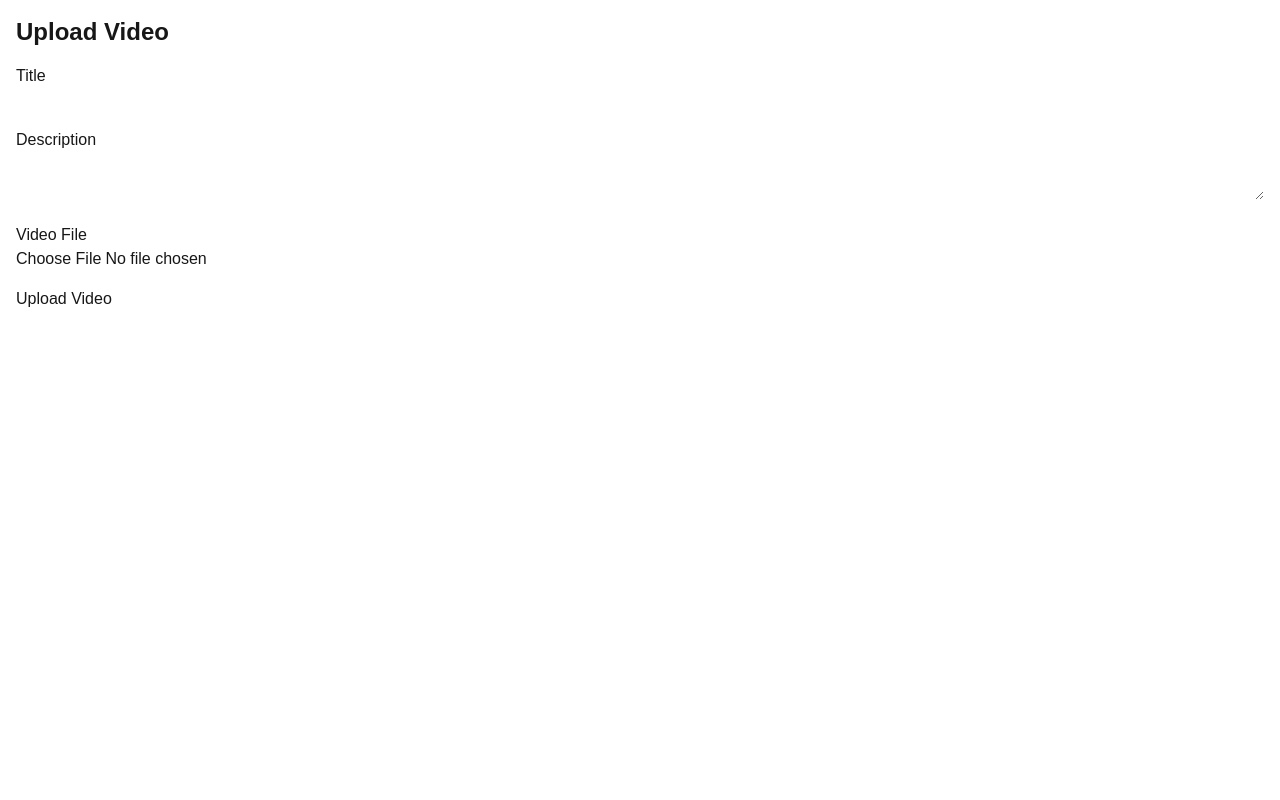
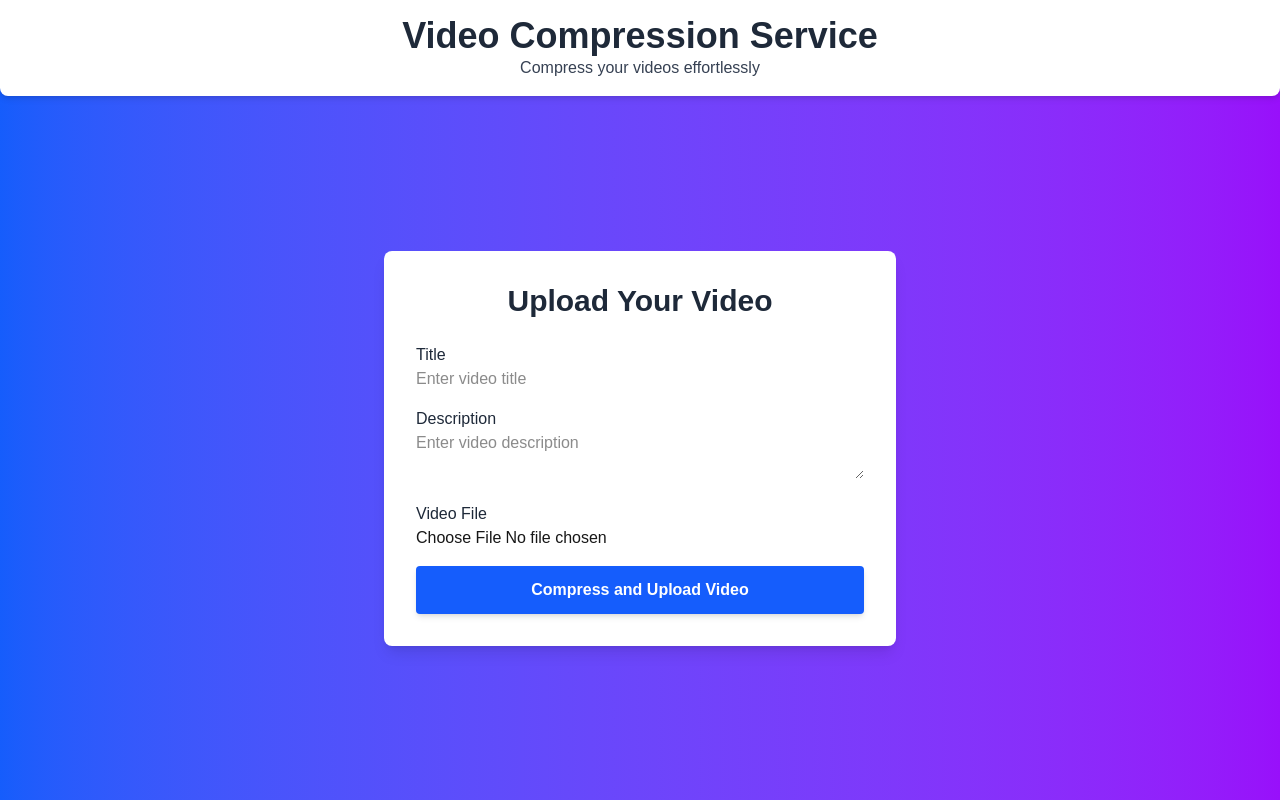
Before and after one commit to MR-SHIV-SHARMA/my-ai-saas, a Next.js app: page /video-upload in a window 1280 px wide. Built offline with nearby package versions, Linux system fonts and the light colour scheme.

Commit message:
feat: enhance VideoUpload component with user feedback messages and improved UI

```diff
--- a/src/components/VideoUpload.jsx
+++ b/src/components/VideoUpload.jsx
@@ -8,16 +8,20 @@ function VideoUpload() {
   const [title, setTitle] = useState("");
   const [description, setDescription] = useState("");
   const [isUploading, setIsUploading] = useState(false);
-
+  const [errorMessage, setErrorMessage] = useState("");
+  const [successMessage, setSuccessMessage] = useState("");
   const router = useRouter();
   const MAX_FILE_SIZE = 70 * 1024 * 1024;
 
   const handleSubmit = async (e) => {
     e.preventDefault();
+    setErrorMessage(""); // Reset error message
+    setSuccessMessage(""); // Reset success message
+
     if (!file) return;
 
     if (file.size > MAX_FILE_SIZE) {
-      alert("File size too large");
+      setErrorMessage("File size too large. Maximum allowed is 70 MB.");
       return;
     }
 
@@ -30,60 +34,100 @@ function VideoUpload() {
 
     try {
       await axios.post("/api/video-upload", formData);
+      setSuccessMessage("Video uploaded successfully!");
+      setTimeout(() => {
         router.push("/");
+      }, 2000); // Redirect after 2 seconds
     } catch (error) {
-      console.log(error);
+      setErrorMessage("Failed to upload video. Please try again.");
     } finally {
       setIsUploading(false);
     }
   };
 
   return (
-    <div className="container mx-auto p-4">
-      <h1 className="text-2xl font-bold mb-4">Upload Video</h1>
+    <div className="min-h-screen bg-gradient-to-r from-blue-600 to-purple-600 flex flex-col">
+      <header className="bg-white p-4 shadow-md rounded-b-lg">
+        <h1 className="text-4xl font-bold text-center text-gray-800">
+          Video Compression Service
+        </h1>
+        <p className="text-center text-gray-700">
+          Compress your videos effortlessly
+        </p>
+      </header>
+      <div className="flex-grow flex items-center justify-center">
+        <div className="bg-white rounded-lg shadow-lg p-8 w-full max-w-lg">
+          <h2 className="text-3xl font-semibold mb-6 text-center text-gray-800">
+            Upload Your Video
+          </h2>
           <form onSubmit={handleSubmit} className="space-y-4">
             <div>
               <label className="label">
-            <span className="label-text">Title</span>
+                <span className="label-text text-gray-800">Title</span>
               </label>
               <input
                 type="text"
                 value={title}
                 onChange={(e) => setTitle(e.target.value)}
-            className="input input-bordered w-full"
+                className="input input-bordered w-full focus:outline-none focus:ring-2 focus:ring-blue-500 border-gray-300 rounded-md transition duration-200 ease-in-out"
                 required
+                aria-label="Video Title"
+                placeholder="Enter video title"
               />
             </div>
             <div>
               <label className="label">
-            <span className="label-text">Description</span>
+                <span className="label-text text-gray-800">Description</span>
               </label>
               <textarea
                 value={description}
                 onChange={(e) => setDescription(e.target.value)}
-            className="textarea textarea-bordered w-full"
+                className="textarea textarea-bordered w-full focus:outline-none focus:ring-2 focus:ring-blue-500 border-gray-300 rounded-md transition duration-200 ease-in-out"
+                aria-label="Video Description"
+                placeholder="Enter video description"
               />
             </div>
             <div>
               <label className="label">
-            <span className="label-text">Video File</span>
+                <span className="label-text text-gray-800">Video File</span>
               </label>
               <input
                 type="file"
                 accept="video/*"
                 onChange={(e) => setFile(e.target.files?.[0] || null)}
-            className="file-input file-input-bordered w-full"
+                className="file-input file-input-bordered w-full focus:outline-none focus:ring-2 focus:ring-blue-500 border-gray-300 rounded-md transition duration-200 ease-in-out"
                 required
+                aria-label="Upload Video File"
               />
+              {file && (
+                <p className="mt-2 text-sm text-gray-600">
+                  Selected file: {file.name} (
+                  {(file.size / 1024 / 1024).toFixed(2)} MB)
+                </p>
+              )}
             </div>
             <button
               type="submit"
-          className="btn btn-primary"
+              className="btn btn-primary w-full bg-blue-600 hover:bg-blue-700 text-white font-bold py-3 rounded transition-transform transform hover:scale-105 shadow-md"
               disabled={isUploading}
             >
-          {isUploading ? "Uploading..." : "Upload Video"}
+              {isUploading ? (
+                <span className="loader" aria-hidden="true"></span>
+              ) : (
+                "Compress and Upload Video"
+              )}
             </button>
           </form>
+          {errorMessage && (
+            <div className="mt-4 text-red-600 text-center">{errorMessage}</div>
+          )}
+          {successMessage && (
+            <div className="mt-4 text-green-600 text-center">
+              {successMessage}
+            </div>
+          )}
+        </div>
+      </div>
     </div>
   );
 }
```
Lines whose indentation alone changed are shown as unchanged.
